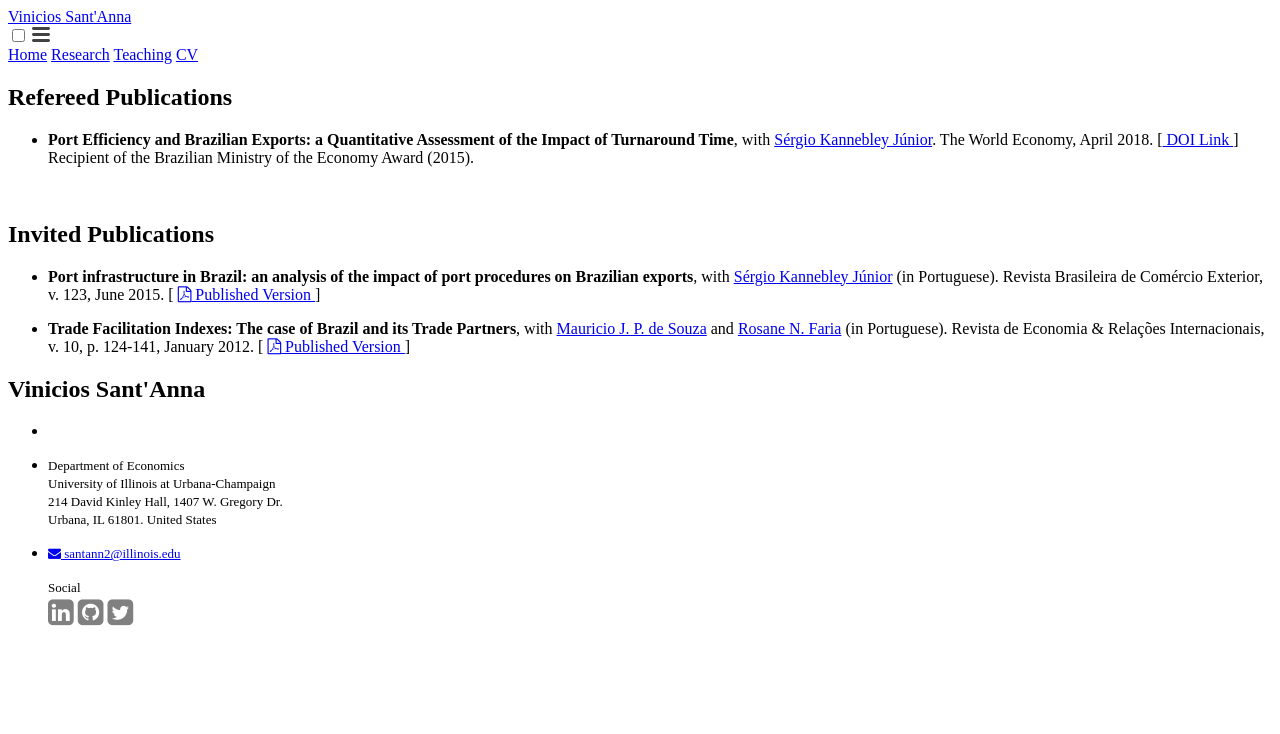
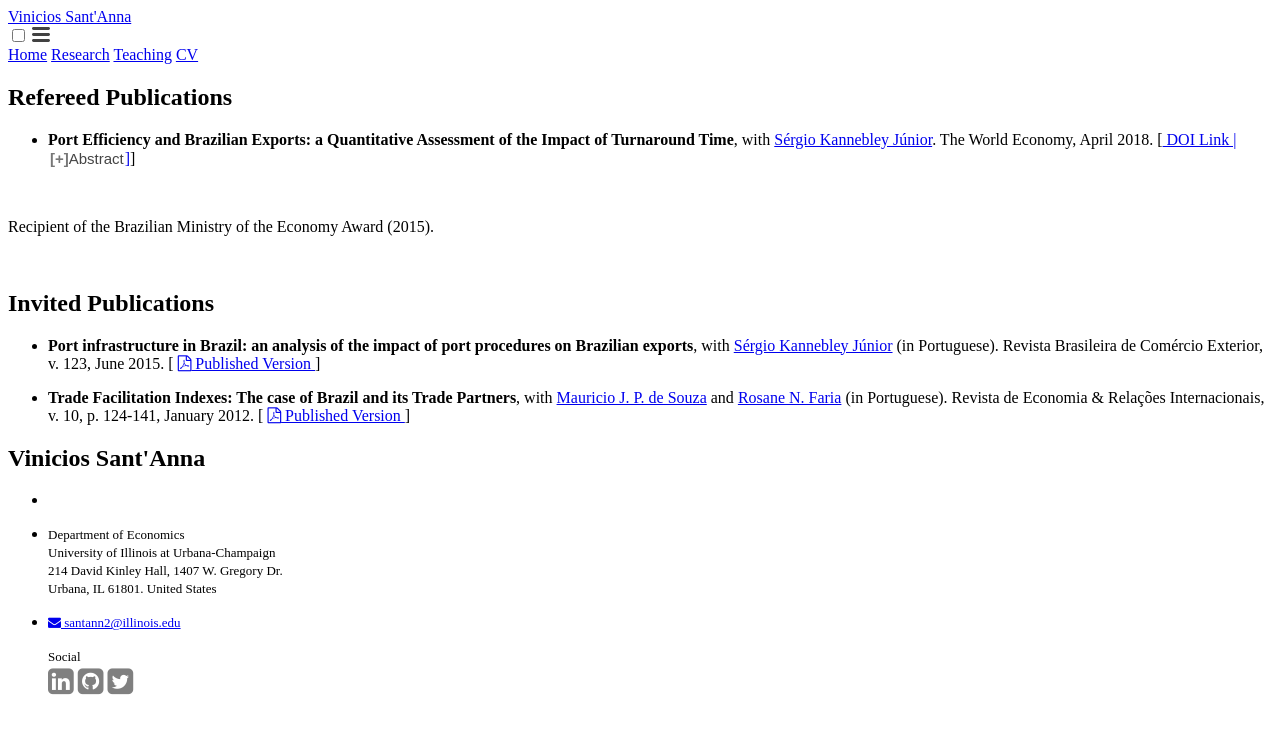
Before and after one commit to vpsantanna/vpsantanna.github.io, a Jekyll site: the page built from 2-research.md, in a window 1280 px wide. Shown: the top 734 px of the page. Built offline with Jekyll 4.4.1, drawn with Linux system fonts in a browser that asks for light colours; a script that is not in the unit is left out; part of the change alters nothing that is shown.

Commit message:
Update 2-research.md

```diff
--- a/2-research.md
+++ b/2-research.md
@@ -6,7 +6,11 @@ permalink: /research/
 
 # Refereed Publications
 
-- <b>Port Efficiency and Brazilian Exports: a Quantitative Assessment of the Impact of Turnaround Time</b>, with <a href="https://scholar.google.com.br/citations?user=dqFJND9idb0C&hl=en" target="_blank"> Sérgio Kannebley Júnior</a>. The World Economy, April 2018. [<a href="https://doi.org/10.1111/twec.12654" target="_blank"> DOI Link </a>] <br> Recipient of the Brazilian Ministry of the Economy Award (2015).
+- <b>Port Efficiency and Brazilian Exports: a Quantitative Assessment of the Impact of Turnaround Time</b>, with <a href="https://scholar.google.com.br/citations?user=dqFJND9idb0C&hl=en" target="_blank"> Sérgio Kannebley Júnior</a>. The World Economy, April 2018. [<a href="https://doi.org/10.1111/twec.12654" target="_blank"> DOI Link | <button class="accordion"> Abstract</button>]</a>]
+<div class="panel">
+  <p>This paper estimates the impact of vessels turnaround time on Brazilian exports. To achieve this goal, we use a difference gravity equation in order to explore the time variation in port procedures for 16 Brazilian ports. This paper uses a unique database with local exports, taking into account the port used and products aggregated at the four‐digit Harmonized System (HS) level for the period between 2010 and 2012. The estimation results indicate that, in general, each additional hour of delay in port procedures represents costs to Brazilian exporters, which may lead to loss of competitiveness of domestic products abroad. According to the estimates, each additional relative hour of delay in the average port is equivalent to a reduction in relative local exports of ~2%. Moreover, a 10% relative reduction in vessel turnaround time can increase the proportional number of exported product categories by 1%. Therefore, our findings suggest that turnaround time has a statistically significant effect on the intensive and extensive margins of international trade.</p>
+</div>
+<br> Recipient of the Brazilian Ministry of the Economy Award (2015).
 
 
 <br>
```
